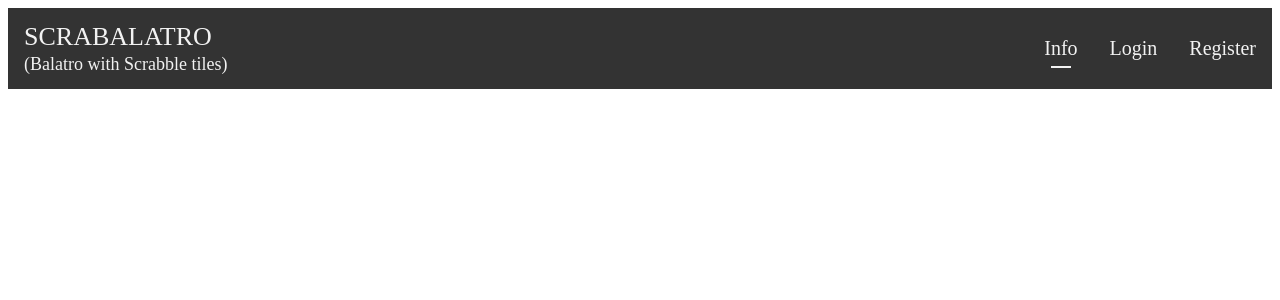
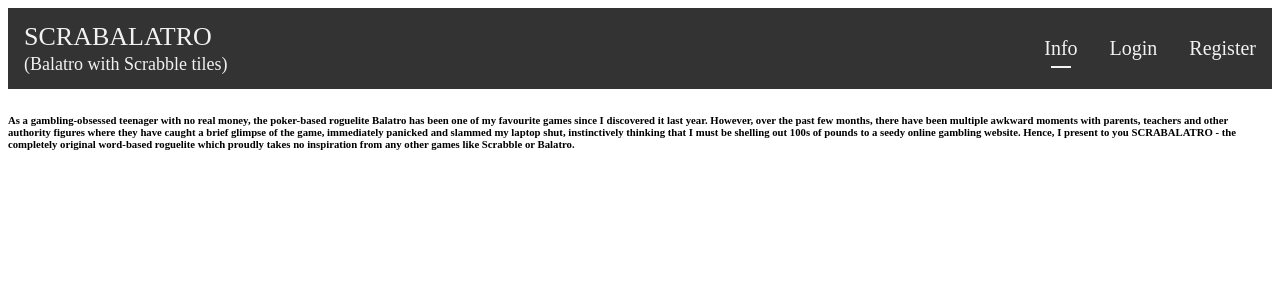
Before and after one commit to noah-ihardlynoah/nea-scrabalatro, a Flask app: page / in a window 1280 px wide. Shown: the top 300 px of the page. Run offline with Flask 3, Linux system fonts and the light colour scheme; some web fonts are replaced.

Commit message:
shitty placeholder text has been written

```diff
--- a/templates/index.html
+++ b/templates/index.html
@@ -25,8 +25,10 @@ Home | Scrabalatro
     <h3>(Balatro with Scrabble tiles)</h3>
 </div>
 
-<div class="infopage">
-
+<div class="infotext">
+<h6>As a gambling-obsessed teenager with no real money, the poker-based roguelite Balatro has been one of my favourite games since I discovered it last year.
+However, over the past few months, there have been multiple awkward moments with parents, teachers and other authority figures where they have caught a brief glimpse of the game, immediately panicked and slammed my laptop shut, instinctively thinking that I must be shelling out 100s of pounds to a seedy online gambling website.
+Hence, I present to you SCRABALATRO - the completely original word-based roguelite which proudly takes no inspiration from any other games like Scrabble or Balatro.</h6>
 
 
 </div>
```
